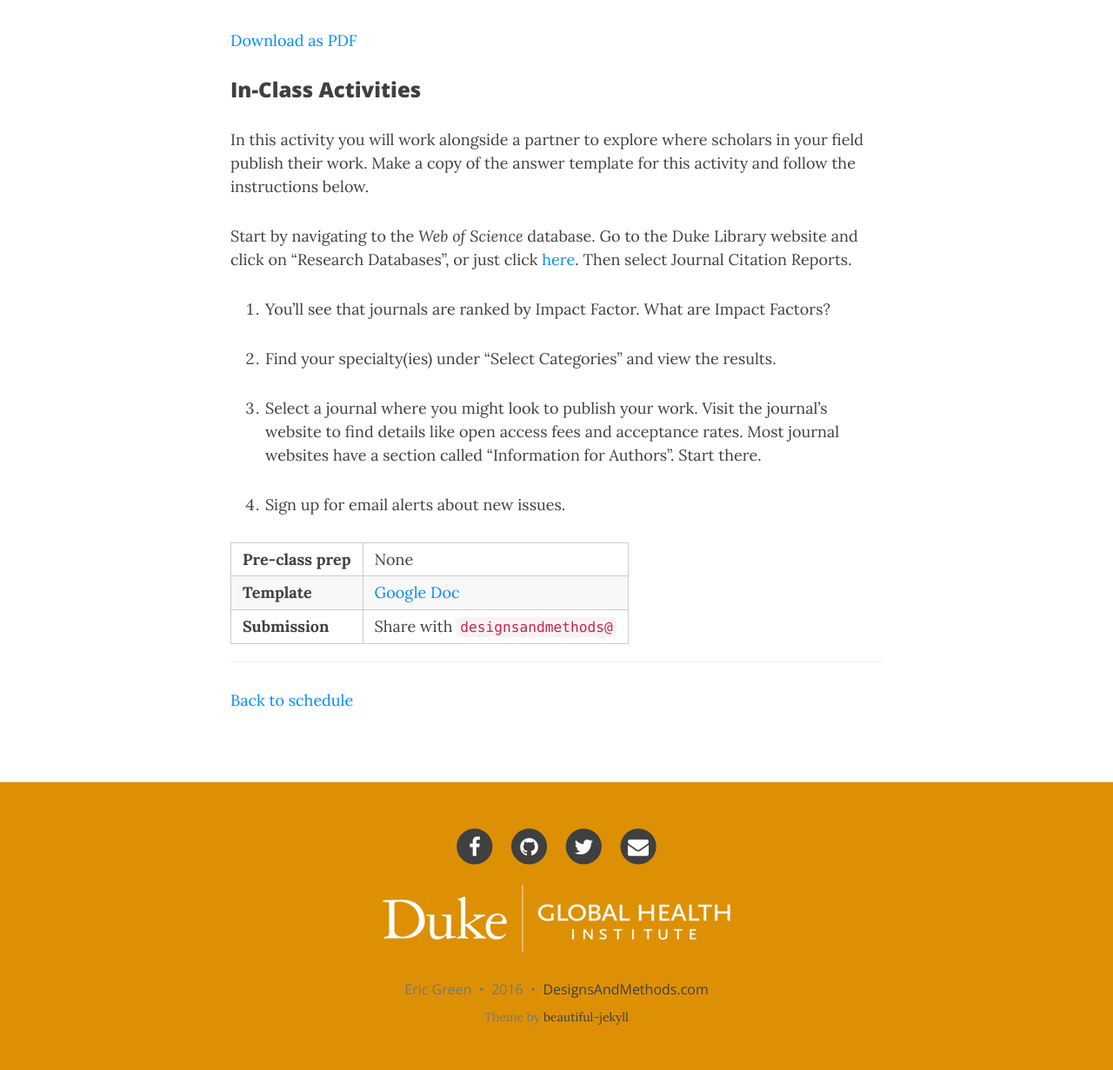
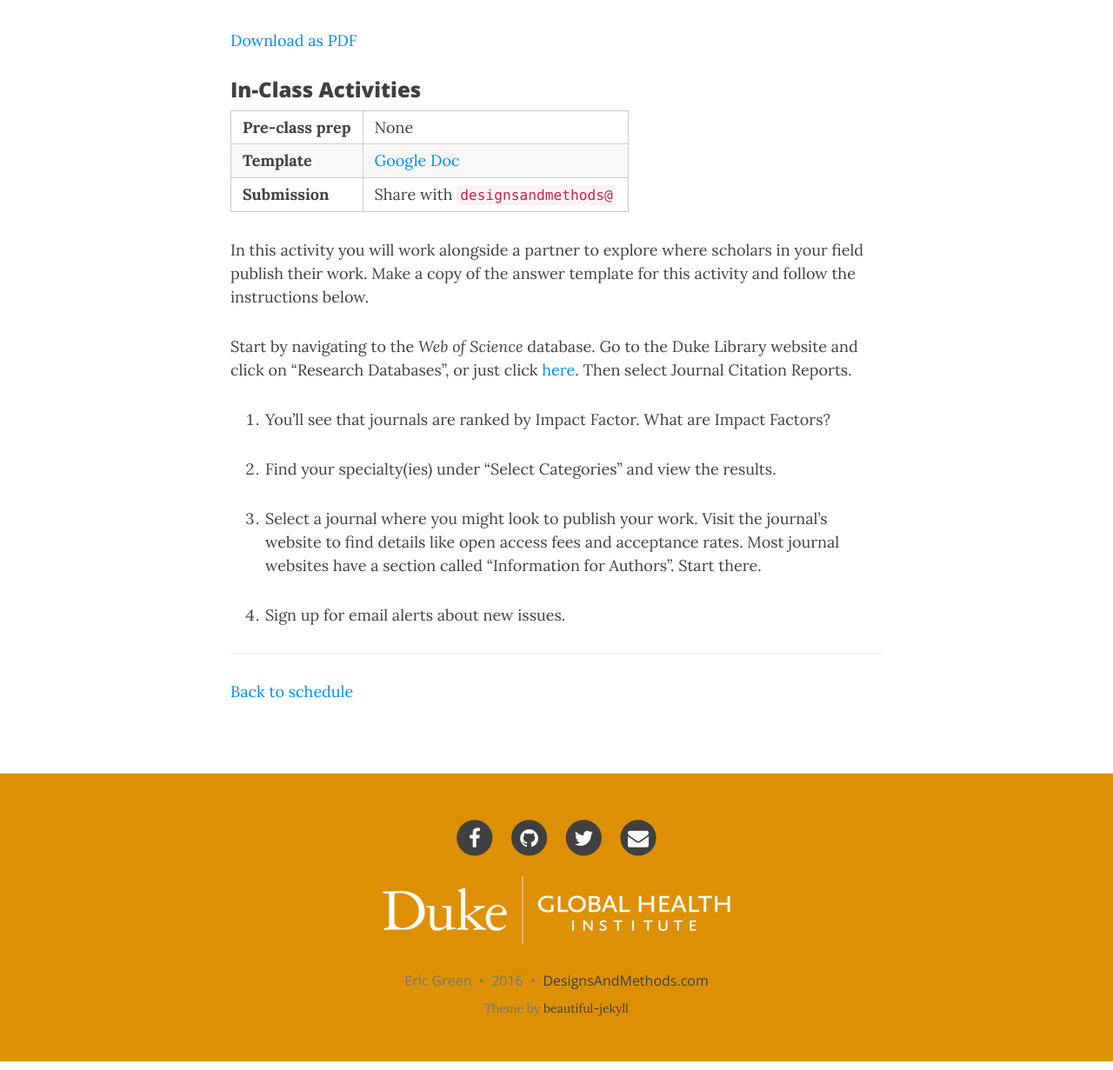
Before and after one commit to ericpgreen/ghr, a Jekyll site: the page built from modules/mod1/s1-2.md, in a window 1280 px wide and 1400 px high, scrolled down 560 px, cut to the strip 169-1400 px from the top of the window. Shown: the whole strip at 87% size. Built offline with Jekyll 4.4.1, drawn with Linux system fonts in a browser that asks for light colours; nearby versions of some CDN libraries; some of the changed lines change nothing that is shown.

Commit message:
activity box

```diff
--- a/modules/mod1/s1-2.md
+++ b/modules/mod1/s1-2.md
@@ -14,6 +14,10 @@ In this session we'll review the fundamentals of scientific research from a glob
 
 ### In-Class Activities
 
+| **Pre-class prep** | None |
+| **Template**       | [Google Doc](https://docs.google.com/document/d/1DE4UUd-qBk3Fr6aUL26XMUzeXdRs0IwAxofjVg3XJGE/edit?usp=sharing) |
+| **Submission**     | Share with `designsandmethods@` |
+
 In this activity you will work alongside a partner to explore where scholars in your field publish their work. Make a copy of the answer template for this activity and follow the instructions below.
 
 Start by navigating to the *Web of Science* database. Go to the Duke Library website and click on "Research Databases", or just click [here](http://guides.library.duke.edu/az.php). Then select Journal Citation Reports.
@@ -26,11 +30,6 @@ Start by navigating to the *Web of Science* database. Go to the Duke Library web
 
 4. Sign up for email alerts about new issues.
 
-
-| **Pre-class prep** | None |
-| **Template**       | [Google Doc](https://docs.google.com/document/d/1DE4UUd-qBk3Fr6aUL26XMUzeXdRs0IwAxofjVg3XJGE/edit?usp=sharing) |
-| **Submission**     | Share with `designsandmethods@` |
-
 * * *
 
 [Back to schedule]({{ site.baseurl }}/schedule/)
```
